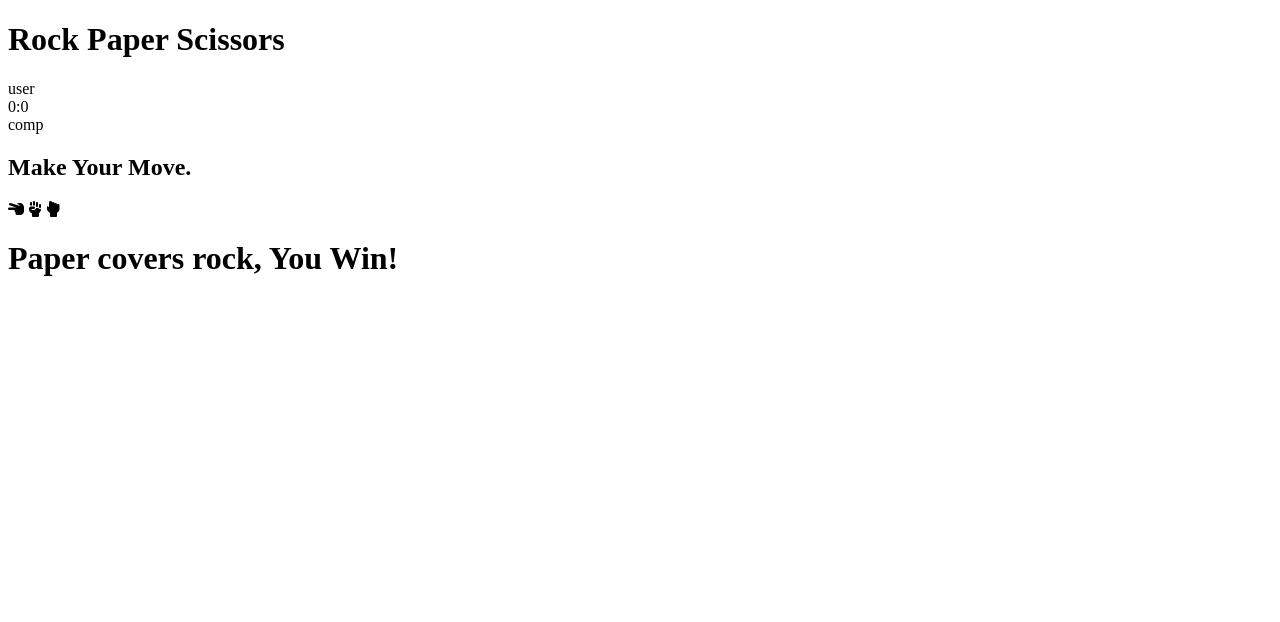
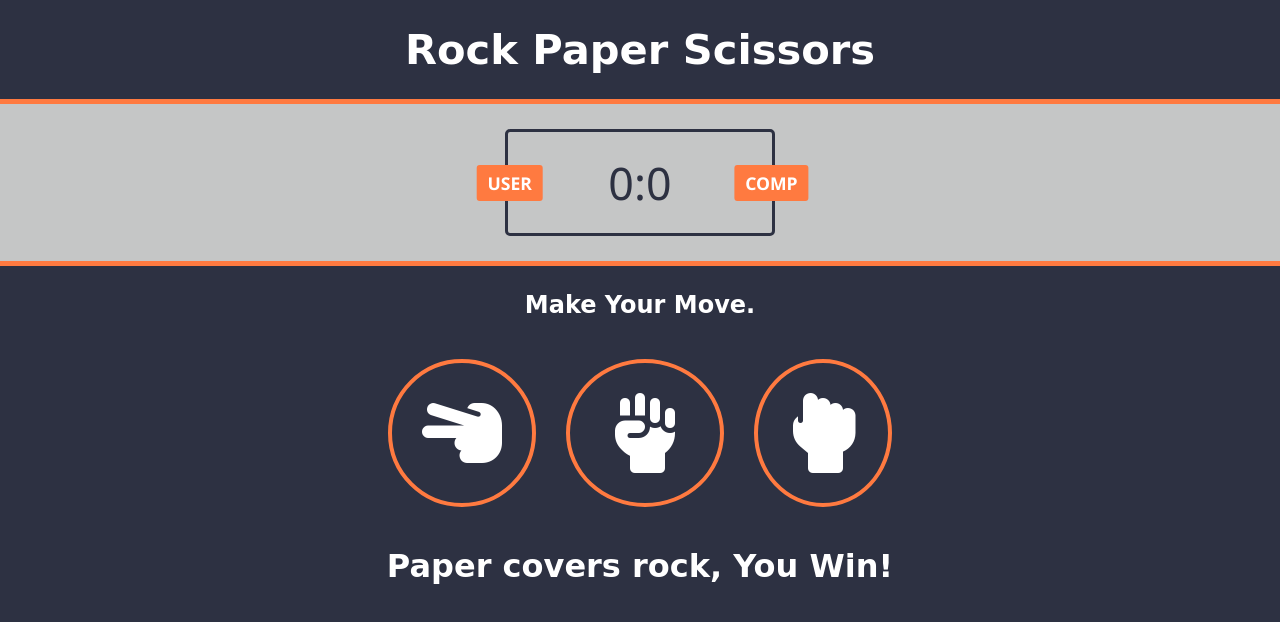
Before and after one commit to ark1980/rock-paper-scissors-game, a plain HTML site: page index.html in a window 1280 px wide. Drawn offline with Linux system fonts and the light colour scheme; a web font is replaced by a local one.

Commit message:
complete styling

```diff
--- a/index.html
+++ b/index.html
@@ -14,16 +14,18 @@
     <h1>Rock Paper Scissors</h1>
   </header>
   <main>
-    <div class="score-board">
-      <div class="badges" id="user">user</div>
-      <div class="score">0:0</div>
-      <div class="badge" id="comp">comp</div>
+    <div class="scores-section">
+      <div class="score-board">
+        <div class="badges" id="user-label">user</div>
+        <div class="badges" id="comp-label">comp</div>
+        <span id="user-score">0</span>:<span id="comp-score">0</span>
+      </div>
     </div>
     <h2>Make Your Move.</h2>
-    <div class="actions">
-      <i class="fas fa-hand-scissors"></i>
-      <i class="fas fa-fist-raised"></i>
-      <i class="fas fa-hand-rock"></i>
+    <div class="choices">
+      <i class="fas fa-hand-scissors choice"></i>
+      <i class="fas fa-fist-raised choice" style="padding-left: 40px; padding-right: 40px;"></i>
+      <i class="fas fa-hand-rock choice"></i>
     </div>
     <h1 id="result">Paper covers rock, You Win!</h1>
   </main>
--- a/style.css
+++ b/style.css
@@ -1 +1,89 @@
 @import url('https://fonts.googleapis.com/css?family=Baloo+Bhaina+2:400,600,700&display=swap');
+
+* {
+  margin: 0;
+  padding: 0;
+  box-sizing: border-box;
+}
+
+body {
+  font-family: 'Baloo Bhaina 2', cursive;
+  background-color: #2D3142;
+  color: #fff;
+  text-align: center;
+}
+
+header {
+  width: 100%;
+  padding: 25px;
+}
+
+header h1 {
+  font-size: 2.6rem;
+}
+
+.scores-section {
+  font-family: 'Segoe UI', Tahoma, Geneva, Verdana, sans-serif;
+  display: flex;
+  justify-content: center;
+  align-items: center;
+  background-color: #C5C6C6;
+  border-top: 5px solid #FF7A40;
+  border-bottom: 5px solid #FF7A40;
+  margin-bottom: 25px;
+}
+
+.score-board {
+  padding: 20px 100px;
+  margin: 25px 0;
+  border: 3px solid #2D3142;
+  border-radius: 5px;
+  font-size: 2.8rem;
+  font-weight: 400;
+  color: #2D3142;
+  position: relative;
+}
+
+.badges {
+  background-color: #FF7A40;
+  padding: 6px 11px;
+  text-transform: uppercase;
+  border-radius: 3px;
+  font-size: 1.1rem;
+  font-weight: 600;
+  color: #fff;
+}
+
+#user-label {
+  position: absolute;
+  top: 50%;
+  left: -50%;
+  transform: translate(150%, -50%);
+}
+
+#comp-label {
+  position: absolute;
+  top: 50%;
+  right: -50%;
+  transform: translate(-127%, -50%);
+}
+
+.choices {
+  margin: 40px 50px;
+  display: flex;
+  justify-content: center;
+}
+
+.choice {
+  font-size: 5rem;
+  border: 4px solid #FF7A40;
+  border-radius: 50%;
+  padding: 30px;
+  margin: 0 15px;
+  transition: all .3s ease;
+}
+
+.choice:hover {
+  background-color: rgb(30, 32, 44);
+  cursor: pointer;
+}
```
